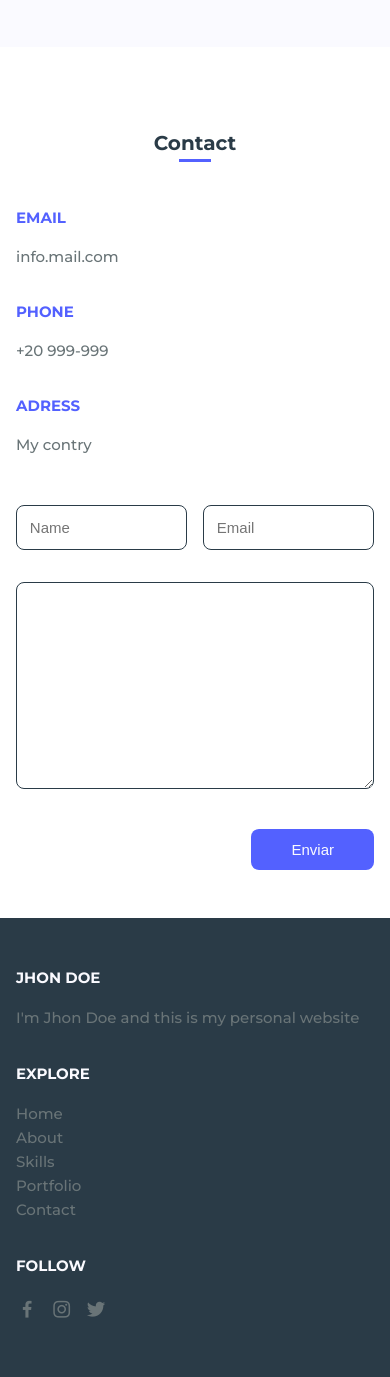
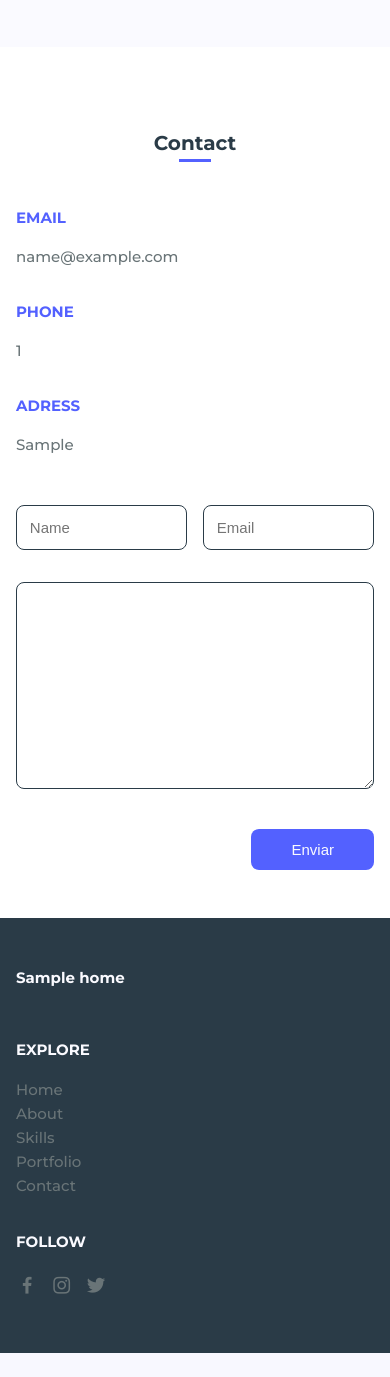
Before and after one commit to arwin-dev/my-portfolio.v1, a Django app: page / in a window 390 px wide. Shown: the part 3535-4912 px from the top of the page. After the commit the page ends 4888 px from the top, so only its background shows below. Run offline with Django 4.2, Linux system fonts and the light colour scheme; tables that the repository leaves empty hold one stand-in row (values such as "Sample post").

Commit message:
added email, phone and address to Django.models

```diff
--- a/arwin/models.py
+++ b/arwin/models.py
@@ -21,6 +21,9 @@ class About(models.Model):
     career = models.CharField(max_length=20)
     description = models.TextField(blank=False)
     profile_img = models.ImageField(upload_to='profile/')
+    email = models.EmailField(max_length=40,blank=True)
+    phone = models.IntegerField(max_length=14,blank=True)
+    addrs = models.CharField(max_length=10,blank=True)
 
     updated = models.DateTimeField(auto_now=True)
 
--- a/arwin/templates/index.html
+++ b/arwin/templates/index.html
@@ -152,13 +152,13 @@
                 <div class="contact__container bd-grid">
                     <div class="contact__info">
                         <h3 class="contact__subtitle">EMAIL</h3>
-                        <span class="contact__text">info.mail.com</span>
+                        <span class="contact__text">{{ about.email }}</span>
 
                         <h3 class="contact__subtitle">PHONE</h3>
-                        <span class="contact__text">+20 999-999</span>
+                        <span class="contact__text">{{ about.phone }}</span>
 
                         <h3 class="contact__subtitle">ADRESS</h3>
-                        <span class="contact__text">My contry</span>
+                        <span class="contact__text">{{ about.addrs }}</span>
                     </div>
 
                     <form action="" class="contact__form">
@@ -179,8 +179,7 @@
         <footer class="footer section">
             <div class="footer__container bd-grid">
                 <div class="footer__data">
-                    <h2 class="footer__title">JHON DOE</h2>
-                    <p class="footer__text">I'm Jhon Doe and this is my personal website</p>
+                    <h2 class="footer__title">{{ home.name }}</h2>
                 </div>
 
                 <div class="footer__data">
```
Also changed, not shown: arwin/migrations/0002_about_addrs_about_email_about_phone.py (added).
